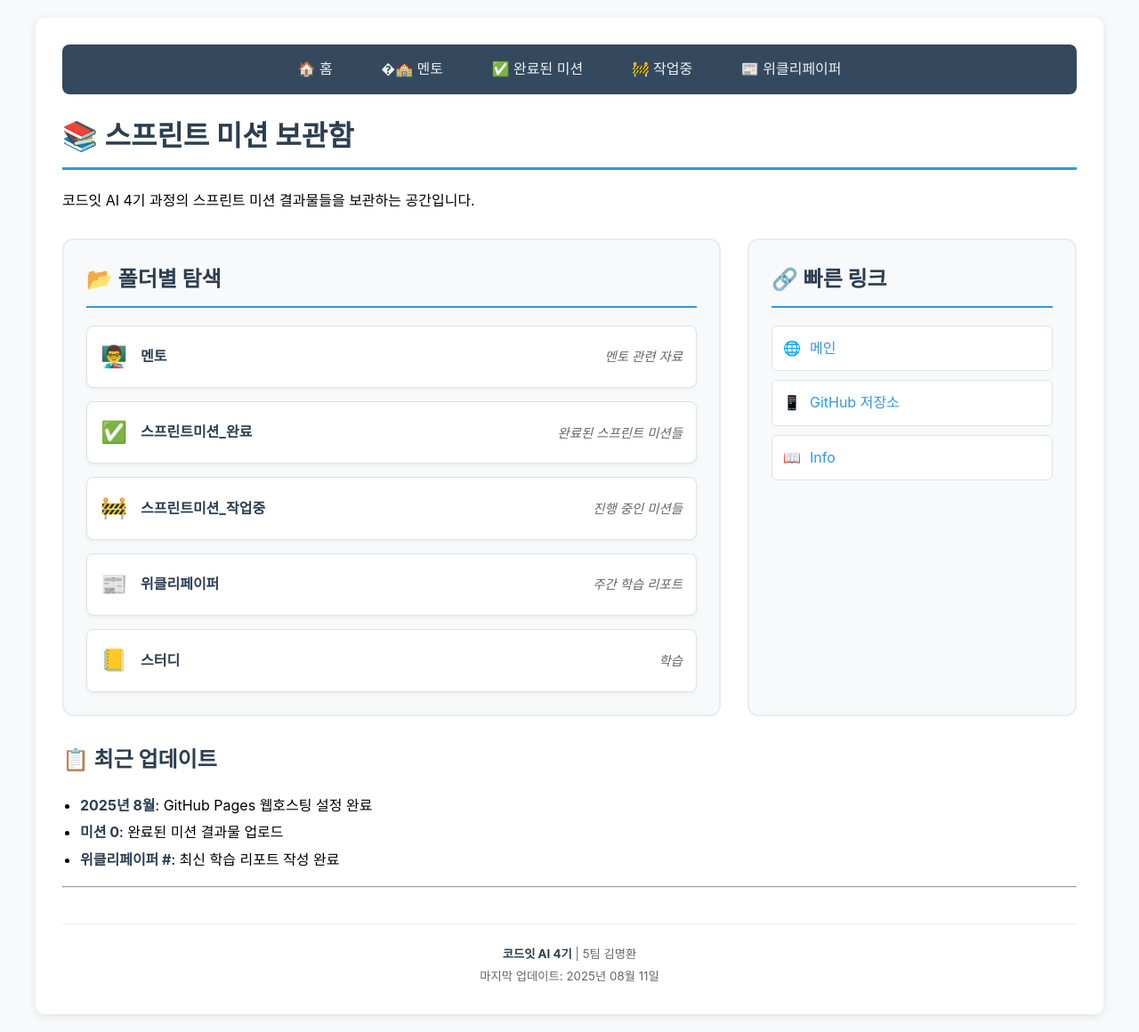
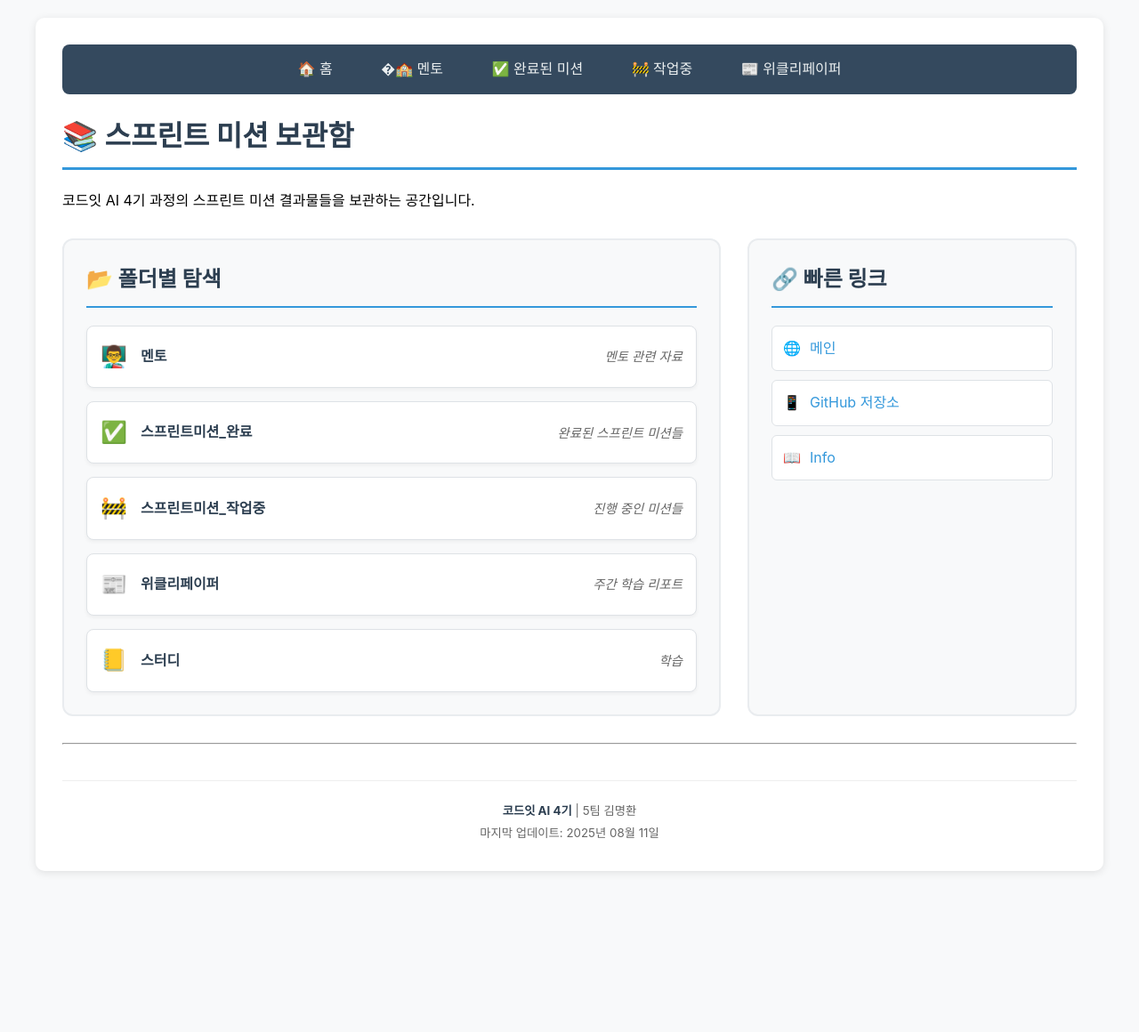
Before and after one commit to c0z0c/sprint_mission, a Jekyll site: the page built from index.md, in a window 1280 px wide. Shown: the whole page at 89% size. Built offline with Jekyll 4.4.1, drawn with Linux system fonts in a browser that asks for light colours; after the commit the page ends 999 px from its top, so only the background shows below that.

Commit message:
최근 업데이타 항목 제거

```diff
--- a/index.md
+++ b/index.md
@@ -63,28 +63,6 @@ pragma: no-cache
     </div>
   </div>
 </div>
-
-## 📋 최근 업데이트
-
-{% assign completed_files = site.static_files | where_exp: "file", "file.path contains '/sprint_mission/스프린트미션_완료/'" %}
-{% assign completed_missions = completed_files | where_exp: "file", "file.name contains '미션'" %}
-{% assign unique_completed = "" | split: "" %}
-
-{% for file in completed_missions %}
-  {% assign mission_number = file.name | split: '_' | first %}
-  {% unless unique_completed contains mission_number %}
-    {% assign unique_completed = unique_completed | push: mission_number %}
-  {% endunless %}
-{% endfor %}
-
-{% assign weekly_files = site.static_files | where_exp: "file", "file.path contains '/sprint_mission/위클리페이퍼/'" %}
-{% assign weekly_papers = weekly_files | where_exp: "file", "file.name contains '위클리_페이퍼_'" %}
-{% assign latest_weekly = weekly_papers | sort: 'name' | last %}
-{% assign latest_weekly_number = latest_weekly.name | remove: '위클리_페이퍼_' | remove: '_AI4기_김명환.ipynb' | remove: '_AI4기_김명환.md' | remove: '_AI4기_김명환.html' %}
-
-- **2025년 8월**: GitHub Pages 웹호스팅 설정 완료
-- **미션 {{ unique_completed.size }}**: 완료된 미션 결과물 업로드
-- **위클리페이퍼 #{{ latest_weekly_number }}**: 최신 학습 리포트 작성 완료
 
 ---
 
```
